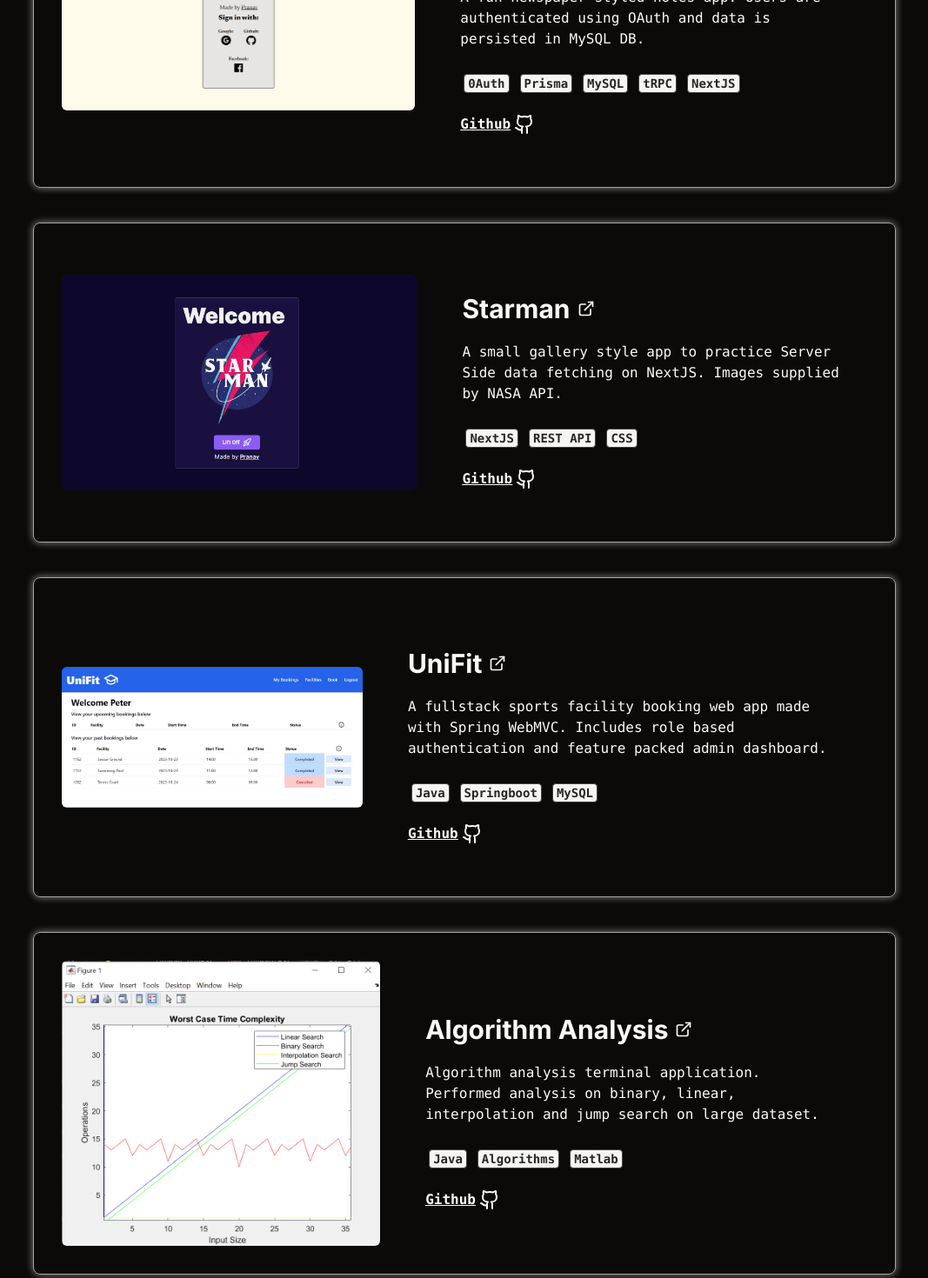
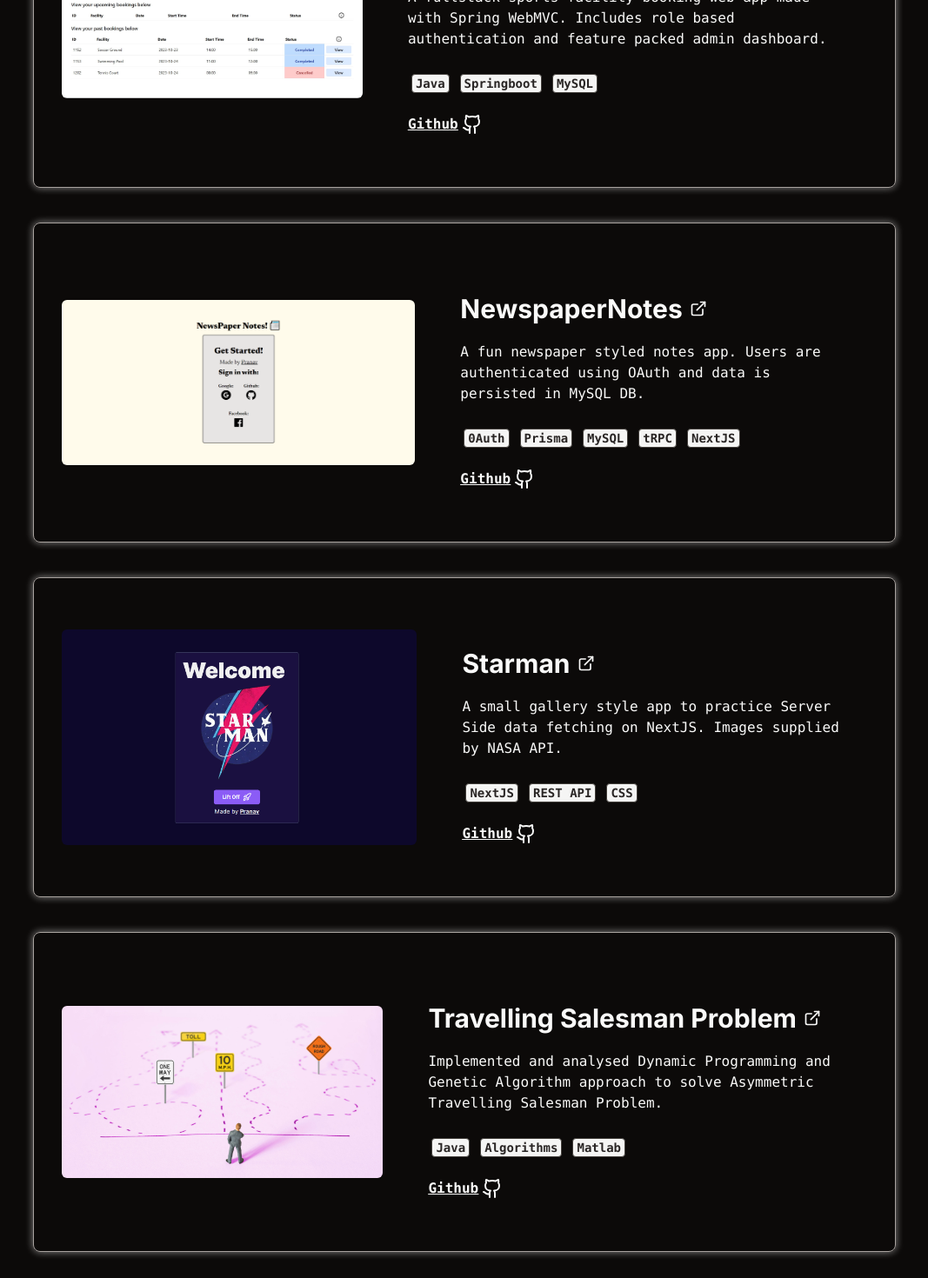
Before and after one commit to Pranav-XP/pranavtech, a Next.js app: page / in a window 1280 px wide. Shown: the part 900-2370 px from the top of the page at 87% size, without its empty margins (106-1173 px from the left). Built offline with nearby package versions, Linux system fonts and the light colour scheme.

Commit message:
replaced algorithms project with updated

```diff
--- a/lib/utils.ts
+++ b/lib/utils.ts
@@ -1,7 +1,7 @@
 import {
   newspapernotesImg,
-  searchAlgoImg,
   starmanImg,
+  tspImg,
   unifitImg,
 } from "@/public/images/util";
 import { type ClassValue, clsx } from "clsx";
@@ -23,6 +23,30 @@ export type NavRoute = {
 };
 
 export const projects = [
+  {
+    id: 4,
+    title: "UniFit",
+    demoUrl: "https://github.com/Pranav-XP/unifit-booking",
+    codeUrl: "https://github.com/Pranav-XP/unifit-booking",
+    screenshot: unifitImg,
+    description:
+      "A fullstack sports facility booking web app made with Spring WebMVC. Includes role based authentication and feature packed admin dashboard.",
+    framework: "Java",
+    toolsApplied: [
+      {
+        id: 1,
+        skill: "Java",
+      },
+      {
+        id: 2,
+        skill: "Springboot",
+      },
+      {
+        id: 3,
+        skill: "MySQL",
+      },
+    ],
+  },
   {
     id: 1,
     title: "NewspaperNotes",
@@ -80,37 +104,13 @@ export const projects = [
     ],
   },
   {
-    id: 4,
-    title: "UniFit",
-    demoUrl: "https://github.com/Pranav-XP/unifit-booking",
-    codeUrl: "https://github.com/Pranav-XP/unifit-booking",
-    screenshot: unifitImg,
+    id: 2,
+    title: "Travelling Salesman Problem",
+    demoUrl: "https://github.com/Pranav-XP/Travelling-Salesman-Problem",
+    codeUrl: "https://github.com/Pranav-XP/Travelling-Salesman-Problem",
+    screenshot: tspImg,
     description:
-      "A fullstack sports facility booking web app made with Spring WebMVC. Includes role based authentication and feature packed admin dashboard.",
-    framework: "Java",
-    toolsApplied: [
-      {
-        id: 1,
-        skill: "Java",
-      },
-      {
-        id: 2,
-        skill: "Springboot",
-      },
-      {
-        id: 3,
-        skill: "MySQL",
-      },
-    ],
-  },
-  {
-    id: 2,
-    title: "Algorithm Analysis",
-    demoUrl: "https://github.com/Pranav-XP/CS214-Search-Algorithms",
-    codeUrl: "https://github.com/Pranav-XP/CS214-Search-Algorithms",
-    screenshot: searchAlgoImg,
-    description:
-      "Algorithm analysis terminal application. Performed analysis on binary, linear, interpolation and jump search on large dataset.",
+      "Implemented and analysed Dynamic Programming and Genetic Algorithm approach to solve Asymmetric Travelling Salesman Problem.",
     framework: "Java",
     toolsApplied: [
       {
--- a/public/images/util.ts
+++ b/public/images/util.ts
@@ -4,7 +4,7 @@ import nextJSLogoDark from "./nextjs-logotype-dark-background.svg";
 import nextJSLogoLight from "./nextjs-logotype-light-background.svg";
 import newspapernotesImg from "./newspaper_notes_homescreen.png";
 import avatarImg from "./B2933BD8-A2A7-4776-954C-5CC68438B4AA.png";
-import searchAlgoImg from "./search_algorithms.png";
+import tspImg from "./tsp.jpg";
 import starmanImg from "./starman_homepage.png";
 import unifitImg from "./unifit_user.jpg";
 
@@ -15,7 +15,7 @@ export {
   nextJSLogoDark,
   nextJSLogoLight,
   newspapernotesImg,
-  searchAlgoImg,
+  tspImg,
   starmanImg,
   unifitImg,
 };
```
Also changed, not shown: public/images/search_algorithms.png (deleted), public/images/tsp.jpg (added).
